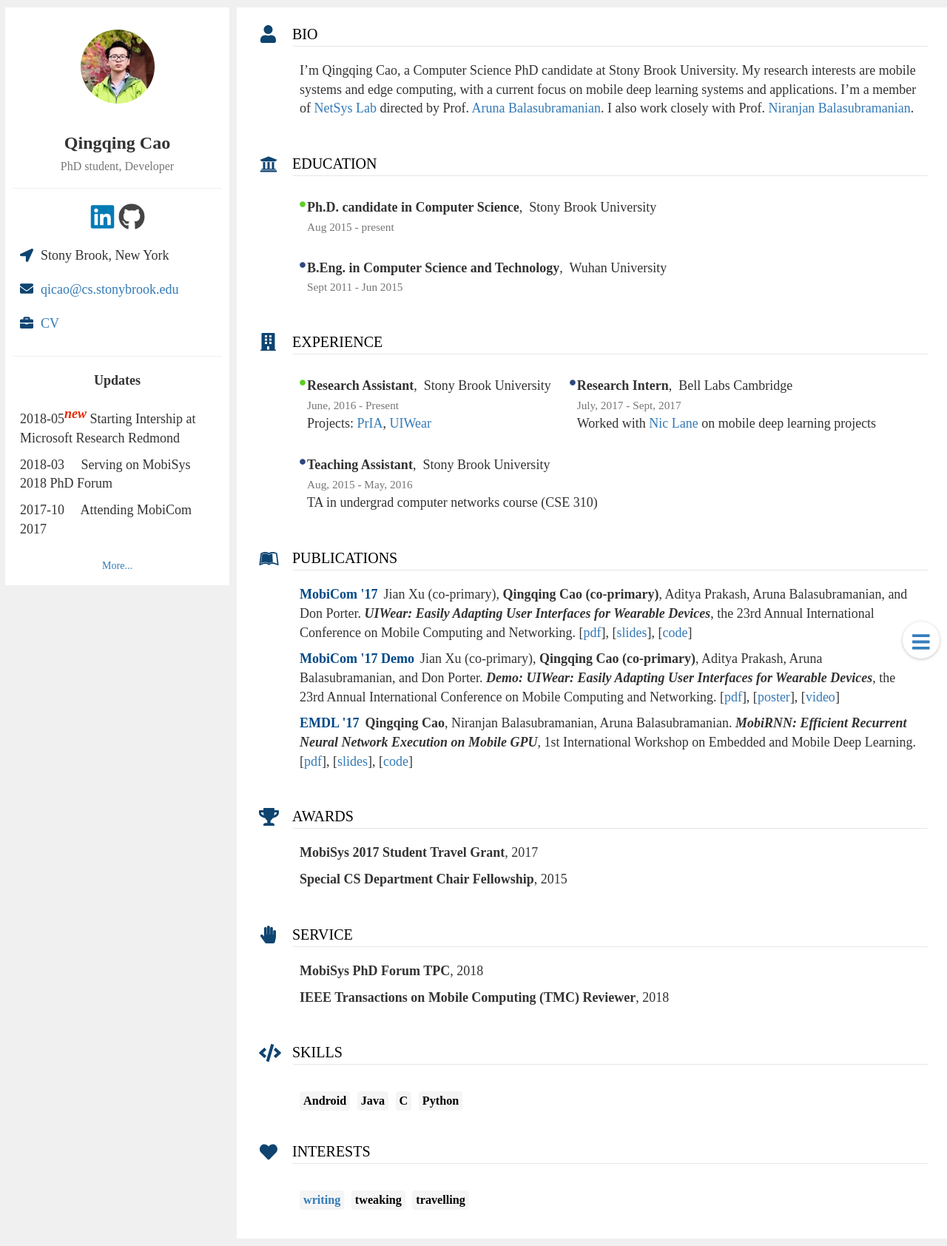
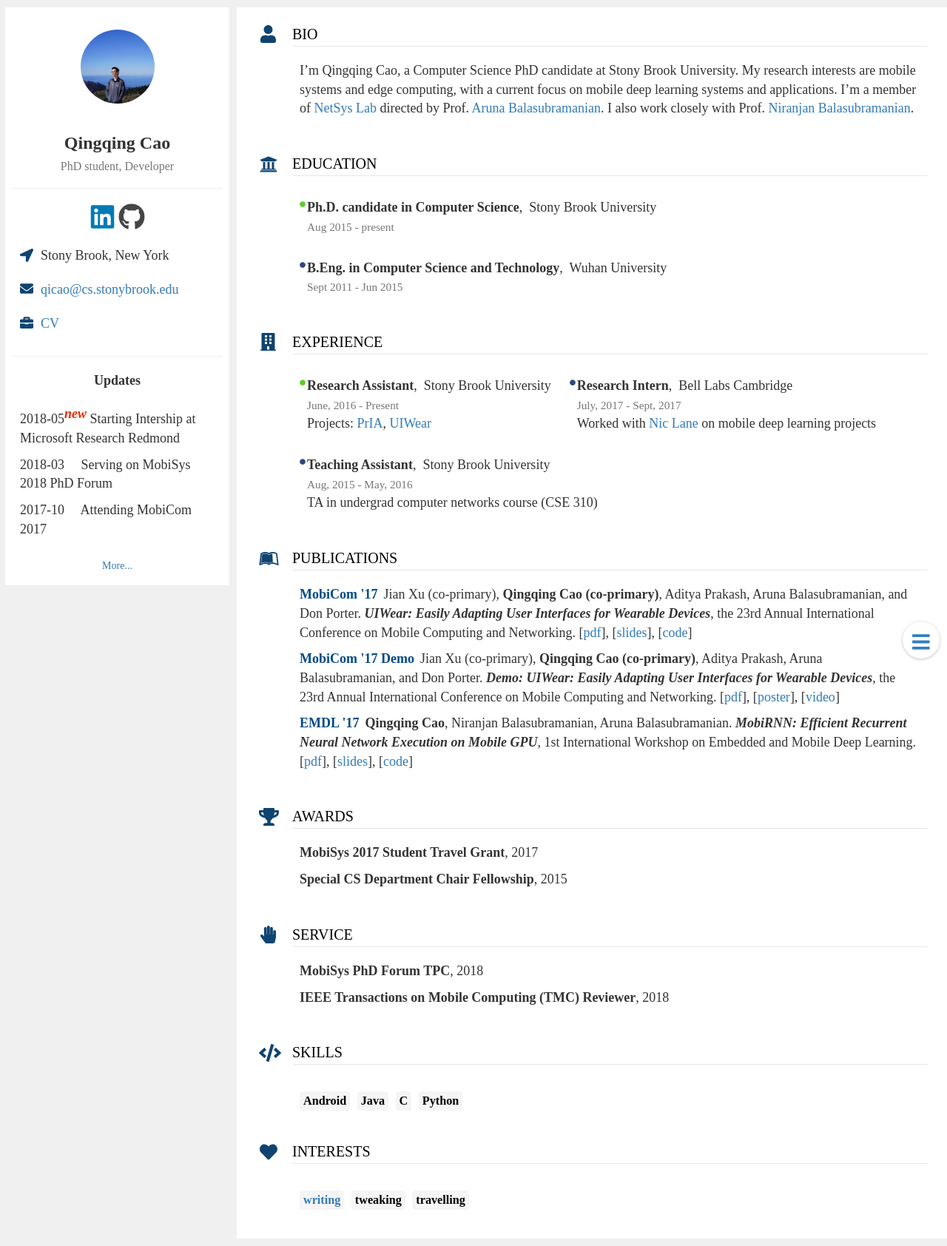
Before and after one commit to csarron/csarron.github.io, a Jekyll site: the page built from about.md, in a window 1280 px wide. Shown: the whole page at 74% size. Built offline with Jekyll 4.4.1, drawn with Linux system fonts in a browser that asks for light colours.

Commit message:
add: new avatar

```diff
--- a/about.md
+++ b/about.md
@@ -3,7 +3,7 @@ layout: page
 type: about
 title: Qingqing Cao
 native-name: 曹庆庆
-avatar: /assets/me_recent.jpg
+avatar: /assets/avatar.jpg
 intro: 'PhD student, Developer'
 social:
   - name: linkedin
```
Also changed, not shown: assets/avatar.jpg, assets/me_recent.jpg (deleted), favicon.ico.
